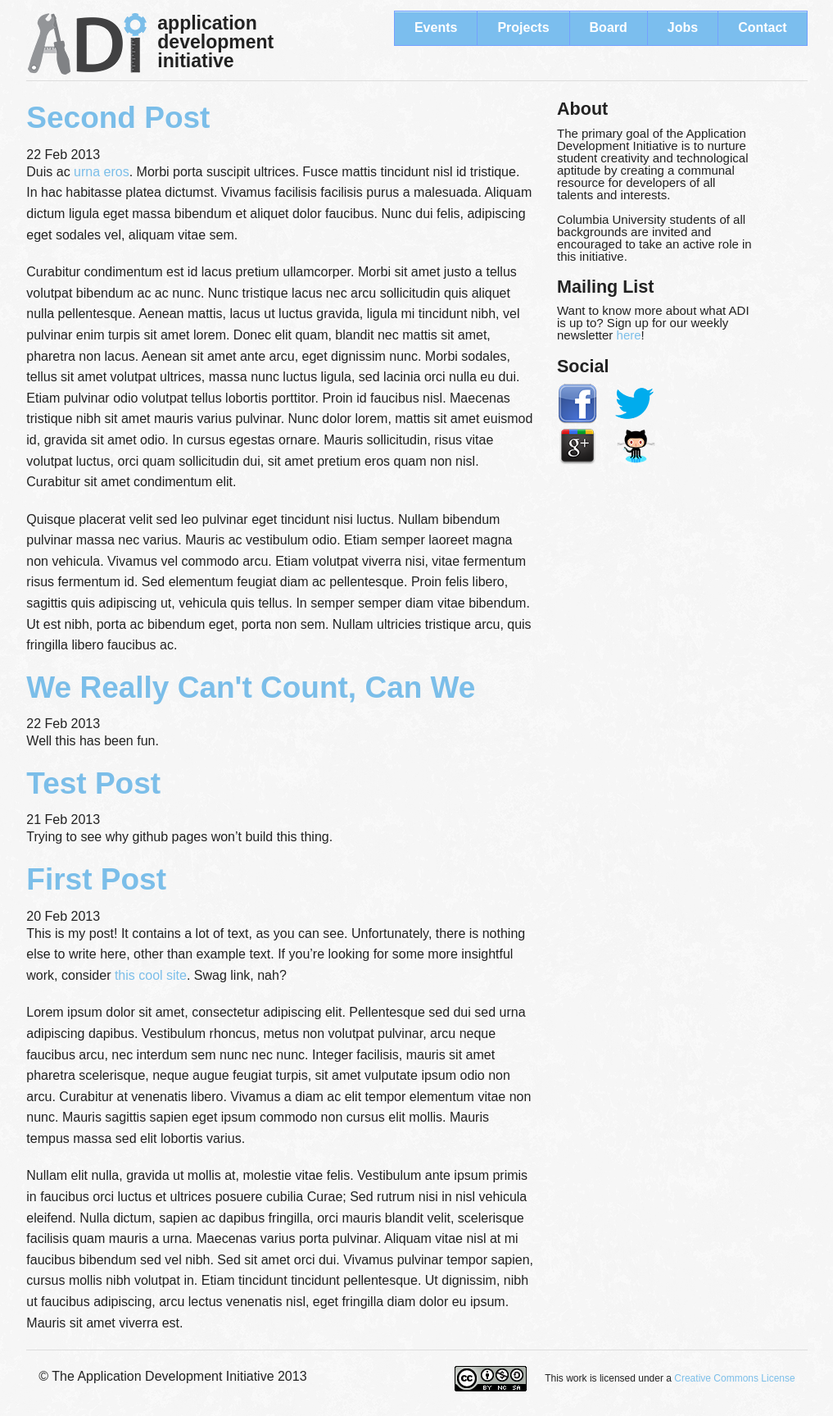
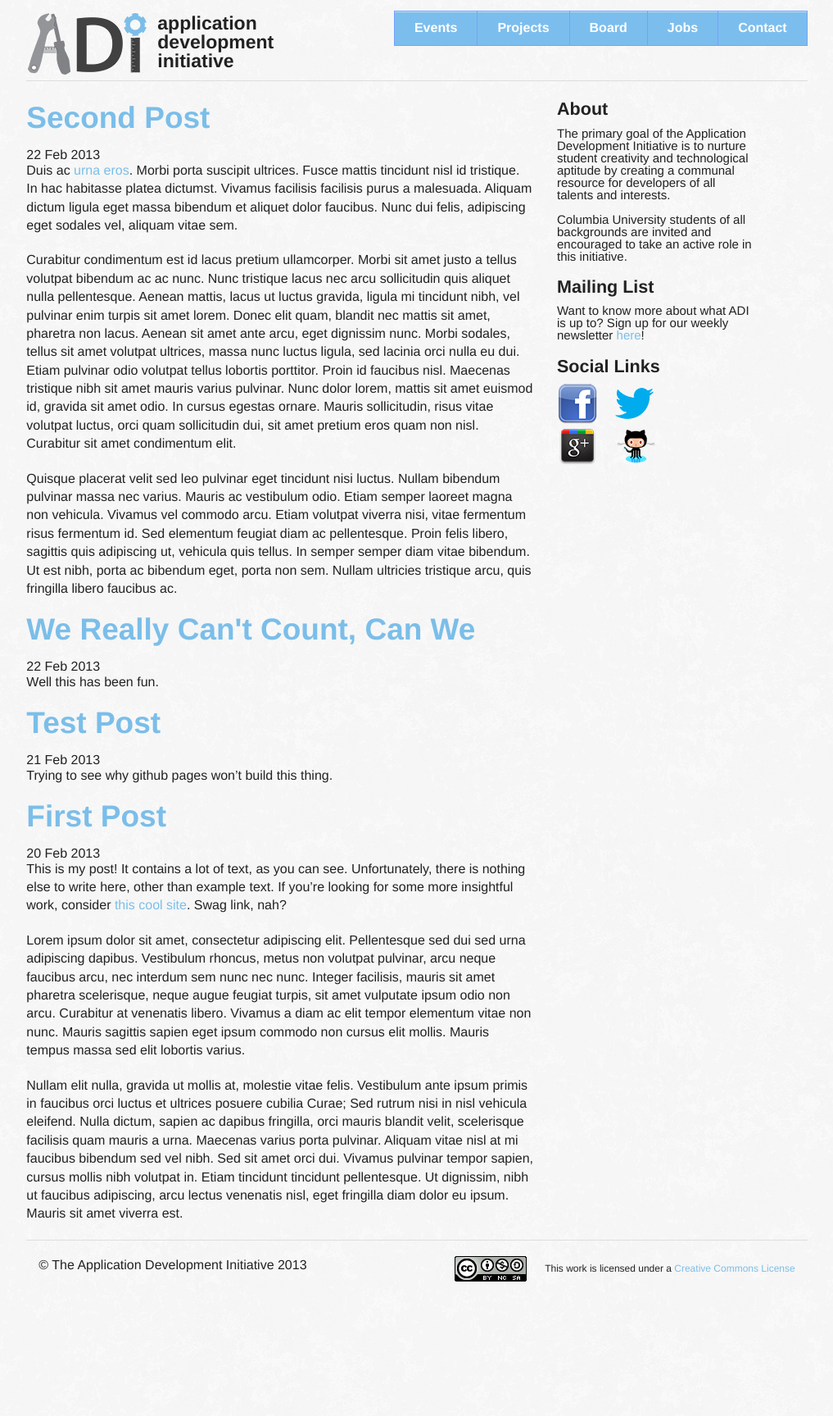
Before and after one commit to adicu/adicu.github.com-dep, a Jekyll site: the page built from index.html, in a window 1280 px wide. Shown: the whole page at 82% size, without its empty margins (131-1148 px from the left). Built offline with Jekyll 4.4.1, drawn with Linux system fonts in a browser that asks for light colours; after the commit the page ends 1592 px from its top, so only the background shows below that.

Commit message:
changed font but not sure about it

```diff
--- a/_layouts/default.html
+++ b/_layouts/default.html
@@ -58,7 +58,7 @@
         <br>Columbia University students of all backgrounds are invited and encouraged to take an active role in this initiative.<br></br>
         <h4>Mailing List</h4>
         Want to know more about what ADI is up to? Sign up for our weekly newsletter <a href="http://adicu.us4.list-manage.com/subscribe?u=62d8b690f349b99dd7e0f3205&id=01a495e6ed">here</a>!<br></br>
-        <h4>Social</h4>
+        <h4>Social Links</h4>
         <ul class="inline-list left">
               <li><a href="https://www.facebook.com/ADICU"><img src="../img/fb.png"></a></li>
               <li><a href="http://twitter.com/adicu"><img src="../img/twitter.png"></a></li>
--- a/css/foundation.css
+++ b/css/foundation.css
@@ -18,8 +18,10 @@
   padding: 0;
   margin: 1%;
   /*font-family: "Helvetica Neue", "Helvetica", Helvetica, Arial, sans-serif;*/
-  font-family: "Proxima Nova", proxima-nova, sans-serif;
-  font-weight: normal;
+  font-family: "HelveticaNeue-Light", "Helvetica Neue Light", "Helvetica Neue", Helvetica, Arial, "Lucida Grande", sans-serif;
+  font-weight: 300;
+  /*font-family: "Proxima Nova", proxima-nova, sans-serif;*/
+  /*font-weight: normal;*/
   font-style: normal;
   line-height: 1;
   position: relative;
@@ -798,10 +800,12 @@
 
 /* Default paragraph styles */
 p {
-  font-family: "Proxima Nova", proxima-nova, sans-serif;
-  font-weight: normal;
+  /*font-family: "Proxima Nova", proxima-nova, sans-serif;
+  font-weight: normal;*/
+  font-family: "HelveticaNeue-Light", "Helvetica Neue Light", "Helvetica Neue", Helvetica, Arial, "Lucida Grande", sans-serif;
+  font-weight: 500;
   font-size: 1em;
-  line-height: 1.6;
+  line-height: 1.4;
   margin-bottom: 1.25em; }
   p aside {
     font-size: 0.875em;
@@ -811,7 +815,9 @@
 /* Default header styles */
 h1, h2, h3, h4, h5, h6 {
   /*font-family: "Helvetica Neue", "Helvetica", Helvetica, Arial, sans-serif;*/
-  font-family: "Proxima Nova", proxima-nova, sans-serif;
+  font-family: "HelveticaNeue-Light", "Helvetica Neue Light", "Helvetica Neue", Helvetica, Arial, "Lucida Grande", sans-serif;
+  /*font-weight: 300;*/
+  /*font-family: "Proxima Nova", proxima-nova, sans-serif;*/
   font-weight: bold;
   font-style: normal;
   color: #222222;
@@ -1058,7 +1064,8 @@
   border-style: solid;
   border-width: 1px;
   cursor: pointer;
-  font-family: "Proxima Nova", proxima-nova, sans-serif;
+  /*font-family: "Proxima Nova", proxima-nova, sans-serif;*/
+  font-family: "HelveticaNeue-Light", "Helvetica Neue Light", "Helvetica Neue", Helvetica, Arial, "Lucida Grande", sans-serif;
   font-weight: bold;
   line-height: 1;
   margin: 0 0 1.25em;
```
Also changed, not shown: other parts of _layouts/default.html (+1 -1 lines).
